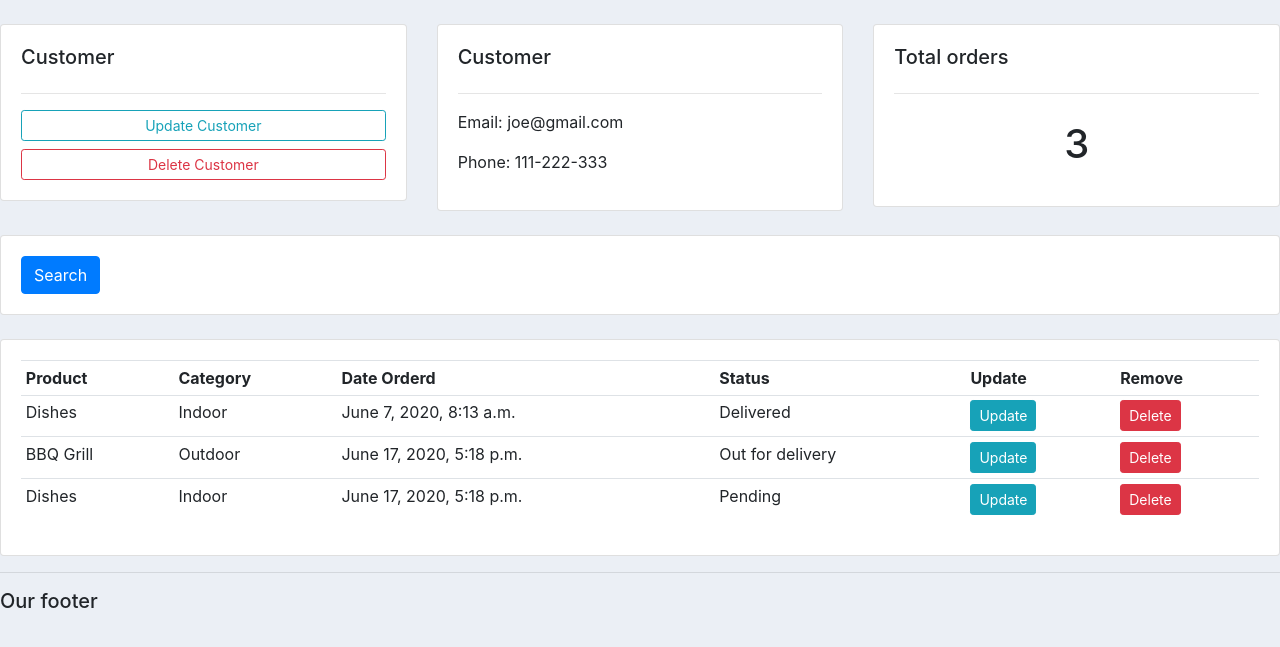
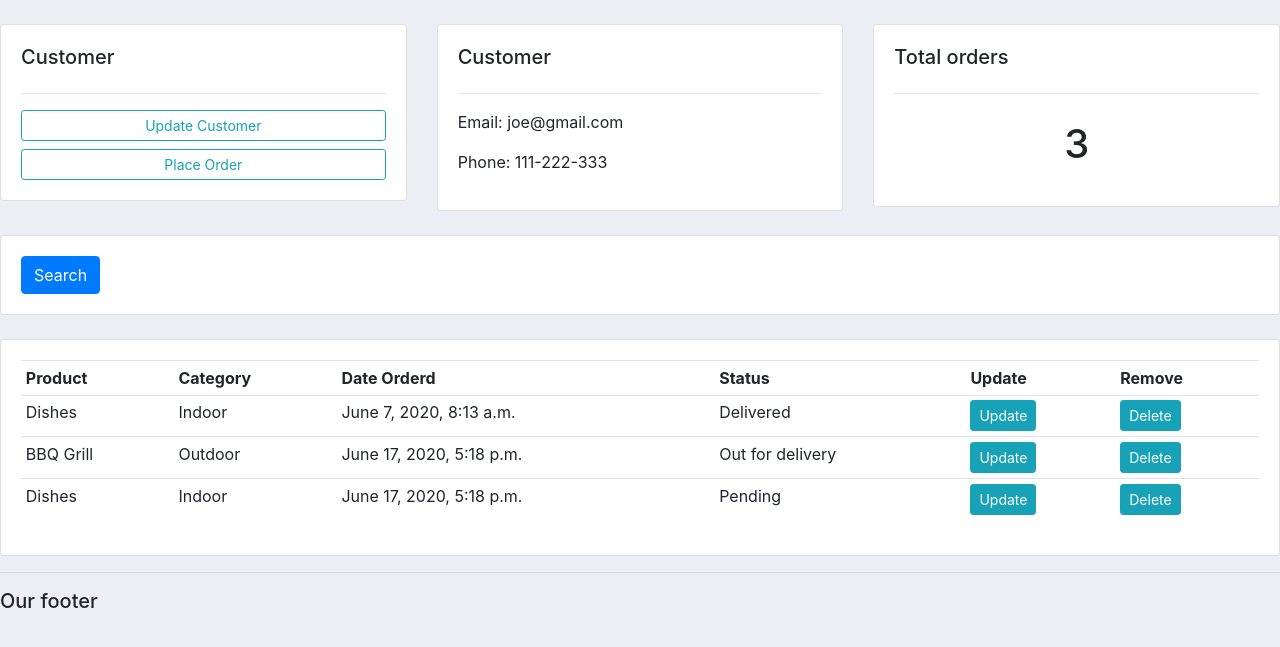
Before and after one commit to dannyboy73/django_CRM, a Django app: page /customer/1/ in a window 1280 px wide. Shown: the part 56-703 px from the top of the page. Run offline with Django 3.2, Linux system fonts and the light colour scheme; data comes from the database, SQL or seed files in the repository; both versions use the stored data as it was after the commit; some libraries are stand-ins or nearby versions.

Commit message:
Inline formsets

```diff
--- a/crm/accounts/templates/accounts/customer.html
+++ b/crm/accounts/templates/accounts/customer.html
@@ -8,7 +8,7 @@
                 <h5>Customer</h5>
                 <hr>
                 <a class="btn btn-outline-info btn-sm btn-block" href="">Update Customer</a>
-                <a class="btn btn-outline-danger btn-sm btn-block" href="">Delete Customer</a>
+                <a class="btn btn-outline-info btn-sm btn-block" href="{% url 'create_order' customer.id %}">Place Order</a>
             </div>
         </div>
 
@@ -64,7 +64,7 @@
                             <td>{{order.date_created}}</td>
                             <td>{{order.status}}</td>
                             <td><a class="btn btn-sm btn-info" href="{% url 'update_order' order.id %}">Update</a></td>
-                            <td><a class="btn btn-sm btn-danger" href="{% url 'delete_order' order.id %}">Delete</a></td>
+                            <td><a class="btn btn-sm btn-info" href="{% url 'delete_order' order.id %}">Delete</a></td>
                         </tr>
                     {% endfor %}
 
--- a/crm/accounts/templates/accounts/dashboard.html
+++ b/crm/accounts/templates/accounts/dashboard.html
@@ -32,7 +32,6 @@
             <h5>Last 5 orders:</h5>
             <br>
             <div class="card card-body">
-                <a class="btn btn-primary btn-sm btn-block" href="{% url 'create_order' %}">Create Order</a>
                 <table class="table table-sm">
                     <tr>
                         <th></th>
--- a/crm/accounts/templates/accounts/order_form.html
+++ b/crm/accounts/templates/accounts/order_form.html
@@ -7,7 +7,11 @@
         <div class="card card-body">
             <form action="" method="POST">
                 {% csrf_token %}
-                {{form}}
+                {{ formset.management_form }}
+                {% for form in formset %}
+                    {{form}}
+                    <hr>
+                {% endfor %}
                 <input type="submit" name="Submit">
             </form>
         </div>
--- a/crm/accounts/urls.py
+++ b/crm/accounts/urls.py
@@ -5,7 +5,7 @@ urlpatterns = [
     path('', views.home, name="home"),
     path('products/', views.products, name="products"),
     path('customer/<str:pk>/', views.customer, name="customer"),
-    path('create_order/', views.createOrder, name="create_order"),
+    path('create_order/<str:pk>/', views.createOrder, name="create_order"),
     path('update_order/<str:pk>/', views.updateOrder, name='update_order'),
     path('delete_order/<str:pk>/', views.deleteOrder, name='delete_order'),
 
--- a/crm/accounts/views.py
+++ b/crm/accounts/views.py
@@ -1,5 +1,6 @@
 from django.shortcuts import render, redirect
 from django.http import HttpResponse
+from django.forms import inlineformset_factory
 # Create your views here.
 from .models import *
 from .forms import OrderForm
@@ -39,16 +40,20 @@ def customer(request, pk):
 
     return render(request, 'accounts/customer.html', context)
 
-def createOrder(request):
-    form = OrderForm()
+def createOrder(request, pk):
+    OrderFormSet = inlineformset_factory(Customer, Order, fields=('product', 'status'), extra=7)
+    customer = Customer.objects.get(id=pk)
+    formset = OrderFormSet(queryset=Order.objects.none(), instance=customer)
+    #form = OrderForm(initial={'customer': customer})
     if request.method == 'POST':
         #print('Printing POST:', request.POST)
-        form = OrderForm(request.POST)
-        if form.is_valid():
-            form.save()
+        #form = OrderForm(request.POST)
+        formset = OrderFormSet(request.POST, instance=customer)
+        if formset.is_valid():
+            formset.save()
             return redirect('/')
 
-    context = {'form': form}
+    context = {'formset': formset}
 
     return render(request, 'accounts/order_form.html', context)
 
```
Also changed, not shown: crm/db.sqlite3.
